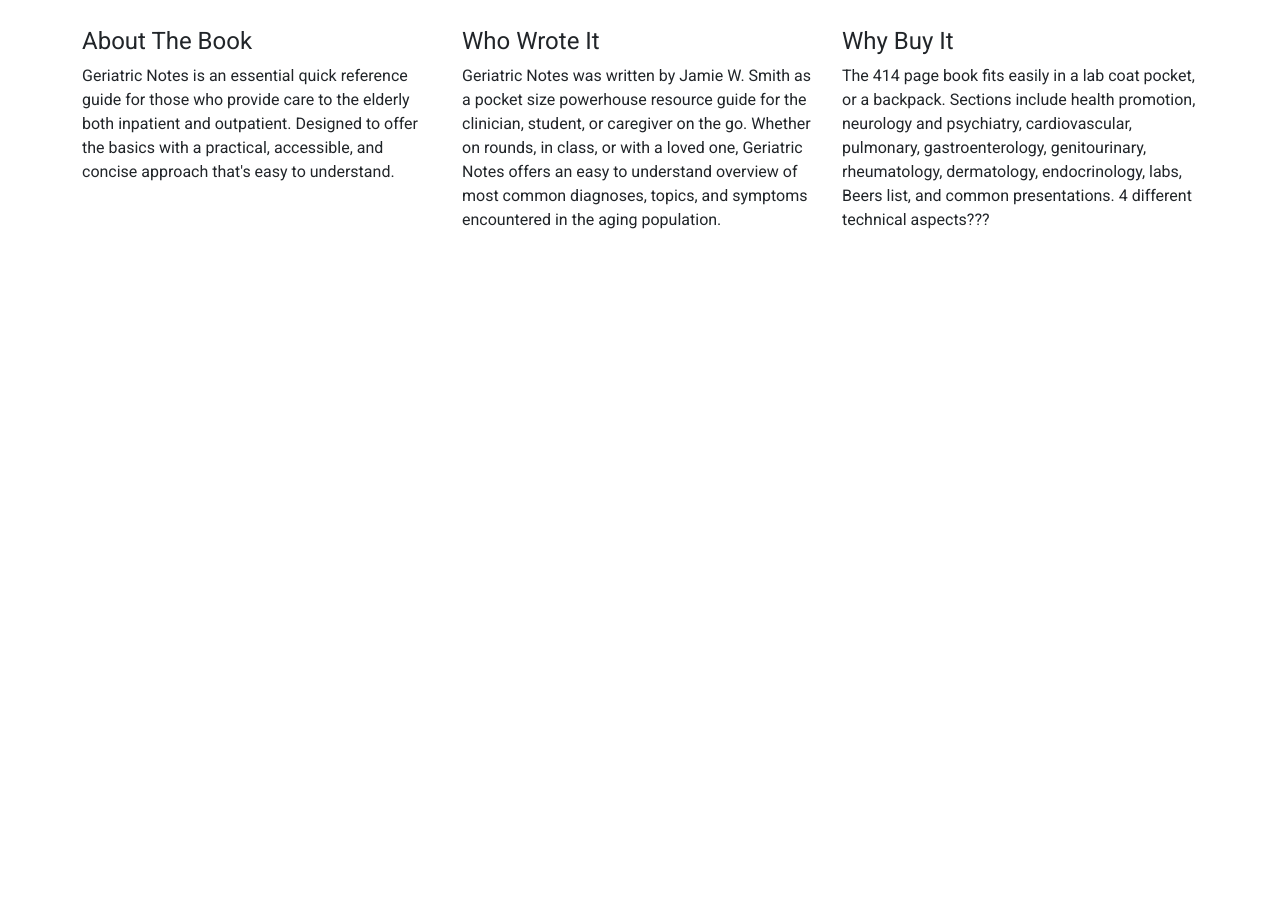
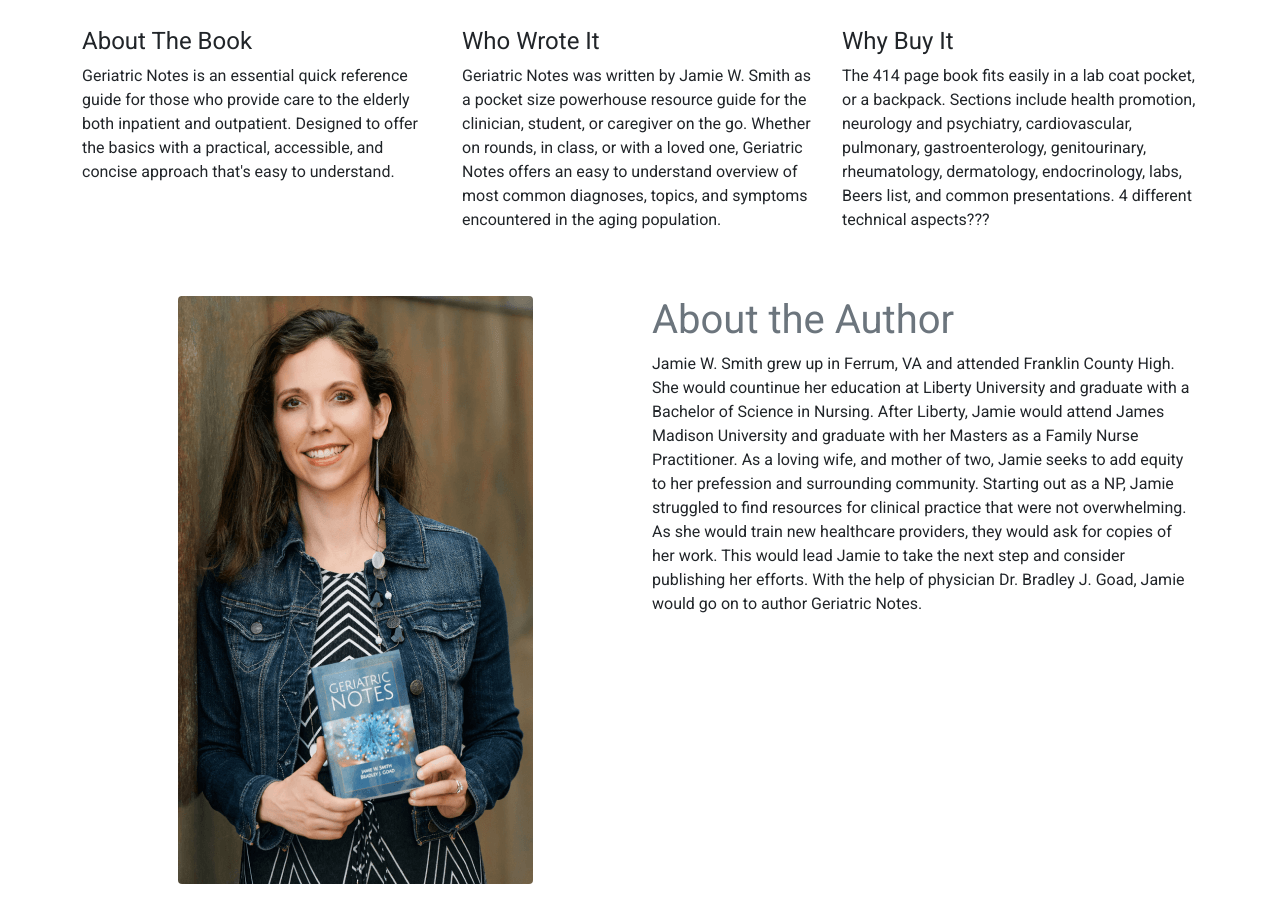
Before and after one commit to Boisset-C/author_website_bootstrap5.0, a plain HTML site: page index.html in a window 1280 px wide. Shown: the part 837-1760 px from the top of the page. Before the commit the page ends 1085 px from the top, so only its background shows below. Drawn offline with nearby package versions, Linux system fonts and the light colour scheme.

Commit message:
Added About the Author Section

```diff
--- a/index.html
+++ b/index.html
@@ -46,7 +46,7 @@
 
     <!--Blurbs Section-->
     <section class="blurbs">
-      <div class="container-sm">
+      <div class="container-sm my-5">
         <h1 class="h1 text-secondary my-5">Geriatric Notes</h1>
 
         <div class="row">
@@ -92,6 +92,38 @@
       </div>
     </section>
     <!--End of Blurbs Section-->
+
+    <!--About the Author-->
+    <div class="container-sm my-5">
+      <div class="row">
+        <div class="col">
+          <img
+            class="rounded mx-auto d-block"
+            src="./assets/author-image-compressed.png"
+            alt="Jamie W. Smith"
+          />
+        </div>
+        <div class="col">
+          <h1 class="h1 text-secondary">About the Author</h1>
+          <p>
+            Jamie W. Smith grew up in Ferrum, VA and attended Franklin County
+            High. She would countinue her education at Liberty University and
+            graduate with a Bachelor of Science in Nursing. After Liberty, Jamie
+            would attend James Madison University and graduate with her Masters
+            as a Family Nurse Practitioner. As a loving wife, and mother of two,
+            Jamie seeks to add equity to her prefession and surrounding
+            community. Starting out as a NP, Jamie struggled to find resources
+            for clinical practice that were not overwhelming. As she would train
+            new healthcare providers, they would ask for copies of her work.
+            This would lead Jamie to take the next step and consider publishing
+            her efforts. With the help of physician Dr. Bradley J. Goad, Jamie
+            would go on to author Geriatric Notes.
+          </p>
+        </div>
+      </div>
+    </div>
+    <!--End of the Author-->
+
     <!--Bootstrap Javascript Bundle-->
     <script
       src="https://cdn.jsdelivr.net/npm/bootstrap@5.1.2/dist/js/bootstrap.bundle.min.js"
```
